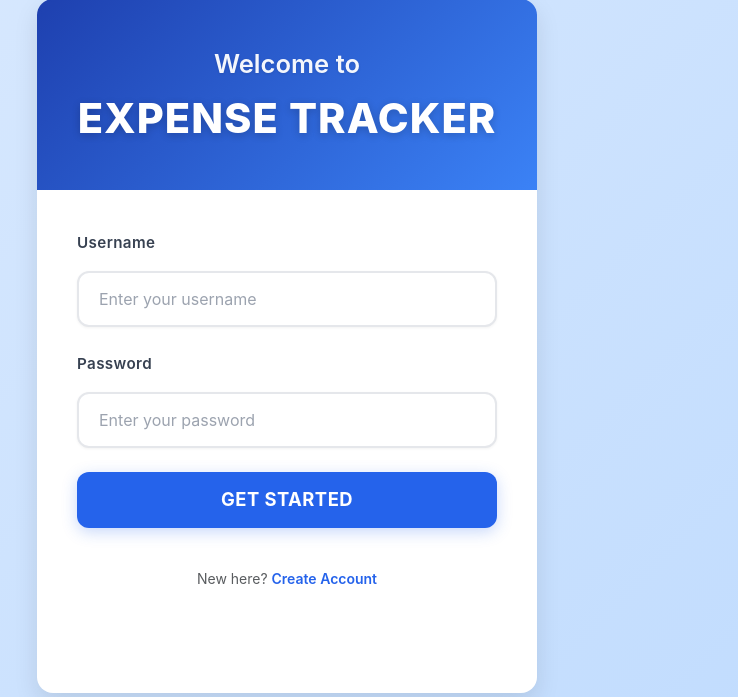
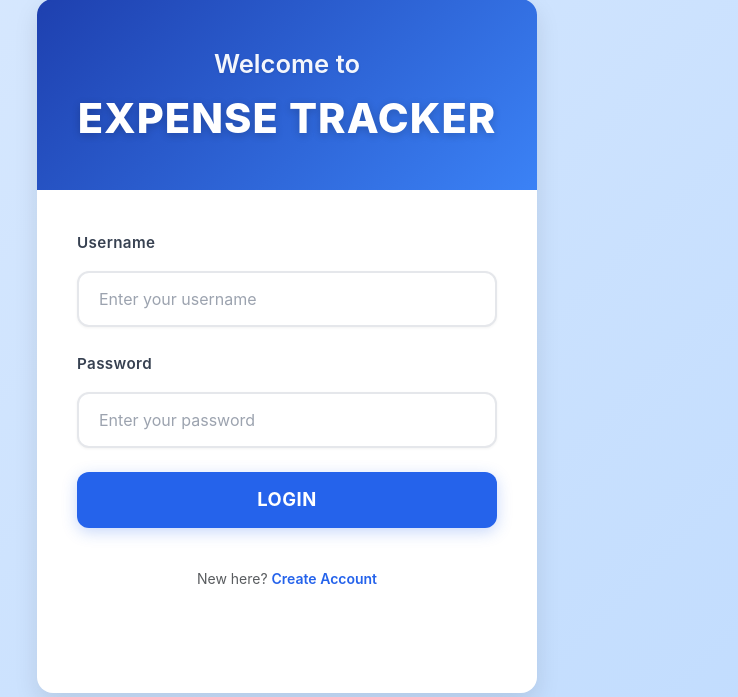
Before and after one commit to hetmewada0103/Expense-Tracker, a Flask app: page /login in a window 1280 px wide. Shown: the part 49-746 px from the top of the page, without its empty margins (353-1091 px from the left). Run offline with Flask 3, Linux system fonts and the light colour scheme.

Commit message:
Update login.html

```diff
--- a/templates/login.html
+++ b/templates/login.html
@@ -34,7 +34,7 @@
                             </div>
 
                             <button type="submit" class="btn btn-primary w-100 login-submit-btn mb-4" id="loginBtn">
-                                <span class="btn-text">Get Started</span>
+                                <span class="btn-text">Login</span>
                                 <span class="spinner-border spinner-border-sm me-2 d-none" id="loginSpinner"></span>
                             </button>
                         </form>
```
